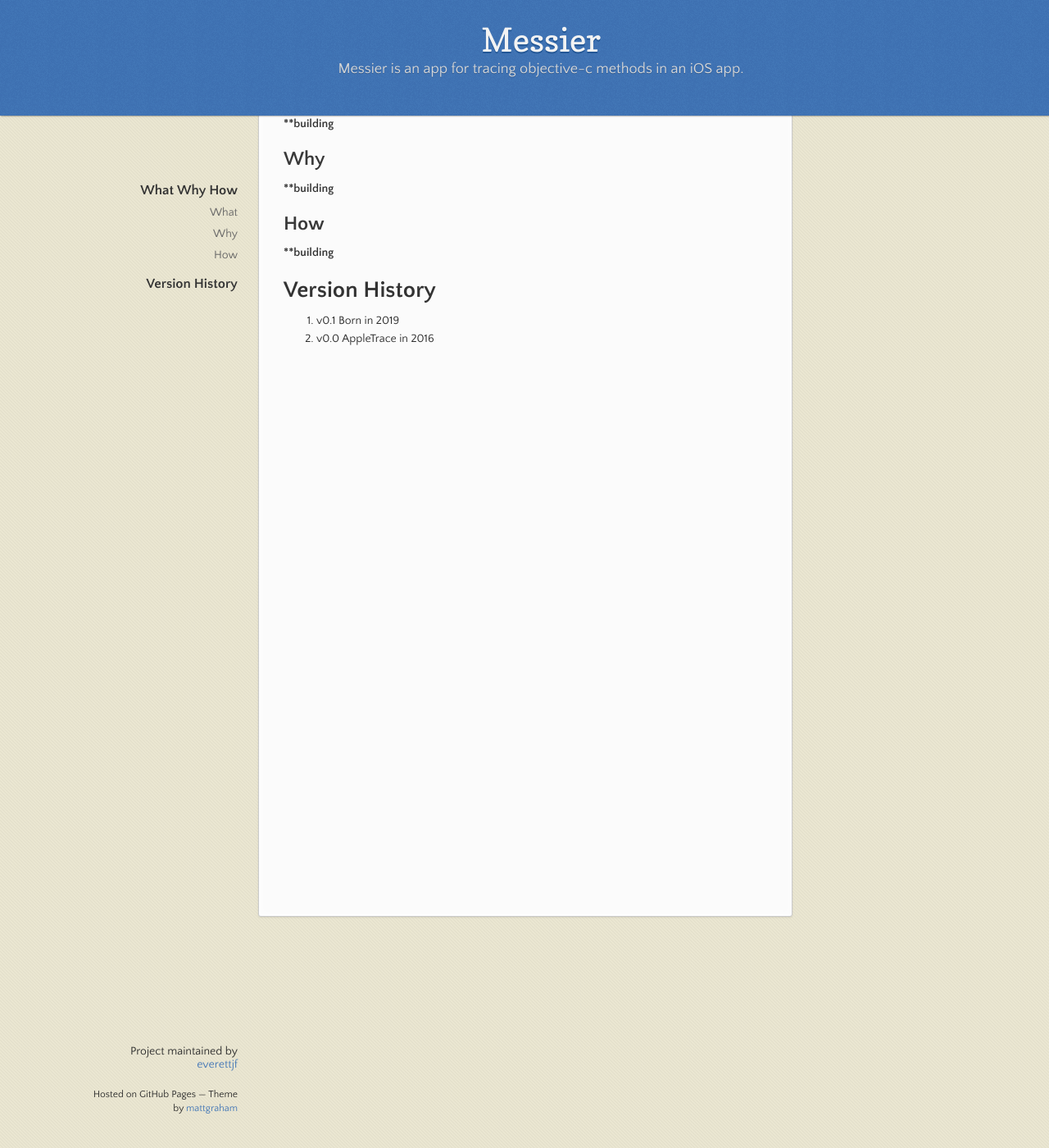
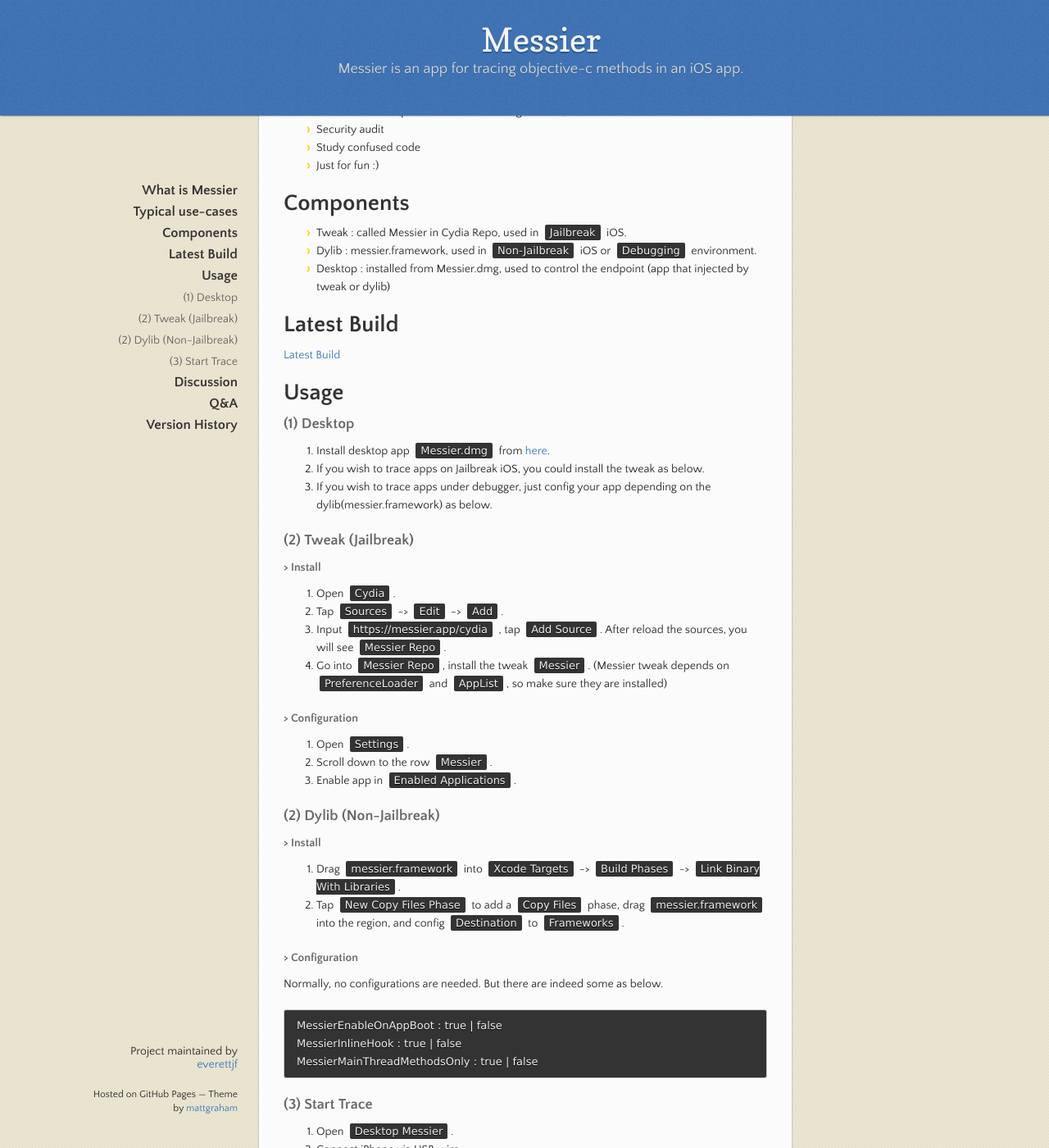
Before and after one commit to messier-app/website, a Jekyll site: the page built from index.md, in a window 1280 px wide and 1400 px high, scrolled down 242 px. Shown: the whole window at 82% size. Built offline with Jekyll 4.4.1, drawn with Linux system fonts in a browser that asks for light colours; our own code applies the rules of GitHub Pages for plain Markdown files; some of the changed text lies outside the part shown.

Commit message:
🌈 index page

````diff
--- a/index.md
+++ b/index.md
@@ -3,28 +3,101 @@ layout: default
 ---
 
 
-*****building**
+# What is Messier
 
-[Link to another page](./another-page).
+- `Messier` is an app (contains several components) for `tracing objective-c methods` in an iOS app.
 
 
-# What Why How
+# Typical use-cases
+
+- Instrumentation (performance monitoring and etc.)
+- Security audit
+- Study confused code
+- Just for fun :)
 
 
-## What
+# Components
 
-********building**
+- Tweak : called Messier in Cydia Repo, used in `Jailbreak` iOS.
+- Dylib : messier.framework, used in `Non-Jailbreak` iOS or `Debugging` environment.
+- Desktop : installed from Messier.dmg, used to control the endpoint (app that injected by tweak or dylib)
 
-## Why
+# Latest Build
 
-********building**
+[Latest Build](https://github.com/messier-app/messier/releases)
 
-## How
+# Usage
 
-********building**
+### (1) Desktop
+
+1. Install desktop app `Messier.dmg` from [here](https://github.com/messier-app/messier/releases).
+2. If you wish to trace apps on Jailbreak iOS, you could install the tweak as below.
+3. If you wish to trace apps under debugger, just config your app depending on the dylib(messier.framework) as below.
+
+### (2) Tweak (Jailbreak)
+
+#### > Install
+
+1. Open `Cydia`.
+2. Tap `Sources` -> `Edit` -> `Add`.
+3. Input `https://messier.app/cydia` , tap `Add Source`. After reload the sources, you will see `Messier Repo`.
+4. Go into `Messier Repo`, install the tweak `Messier`. (Messier tweak depends on `PreferenceLoader` and `AppList`, so make sure they are installed)
+
+#### > Configuration
+
+1. Open `Settings`.
+2. Scroll down to the row `Messier`.
+3. Enable app in `Enabled Applications`.
+
+
+### (2) Dylib (Non-Jailbreak)
+
+#### > Install
+
+1. Drag `messier.framework` into `Xcode Targets` -> `Build Phases` -> `Link Binary With Libraries`.
+2. Tap `New Copy Files Phase` to add a `Copy Files` phase, drag `messier.framework` into the region, and config `Destination` to `Frameworks`.
+
+
+#### > Configuration
+
+Normally, no configurations are needed. But there are indeed some as below.
+
+```
+MessierEnableOnAppBoot : true | false
+MessierInlineHook : true | false
+MessierMainThreadMethodsOnly : true | false
+```
+
+
+### (3) Start Trace
+
+1. Open `Desktop Messier`.
+2. Connect iPhone via USB wire.
+3. Open app on iPhone.
+4. Click `Start` or `Stop` to control the `tracing range`.
+5. Click `Fetch` (after `Stop`) to fetch the tracing files, after fetch completed, `trace.json` will generated in the `~/Documents/MessierWorkspace` directory.
+6. Open `Chrome` (or `Chromium`), visit `chrome://tracing`.
+7. Drop `trace.json` into.
+8. Press `w a s d` to enjoy.
+
+# Discussion
+
+[Join Group](./group)
+
+
+# Q&A
+
+1. How to deal with crashe when app is launching?
+
+- Go into `Settings` -> `Messier`, try to disable `Inline Hook`.
+- If not worked, create an issue [here]().
+
+2. Where is the name Messier come from?
+
+- The [Messier object](https://en.wikipedia.org/wiki/Messier_object) are a set of 110 astronomical objects cataloged by the French astronomer Charles Messier in his Catalogue des Nébuleuses et des Amas d'Étoiles ("Catalogue of Nebulae and Star Clusters")
+
 
 # Version History
 
-
-1. v0.1 Born in 2019
-1. v0.0 AppleTrace in 2016
+1. v0.1 Messier born in 2019.05
+1. v0.0 [AppleTrace](https://github.com/everettjf/AppleTrace) born in 2017.09
````
Also changed, not shown: bukuzao.md (+6 -0 lines), donate.md (+5 -0 lines), group.md (+5 -0 lines).
